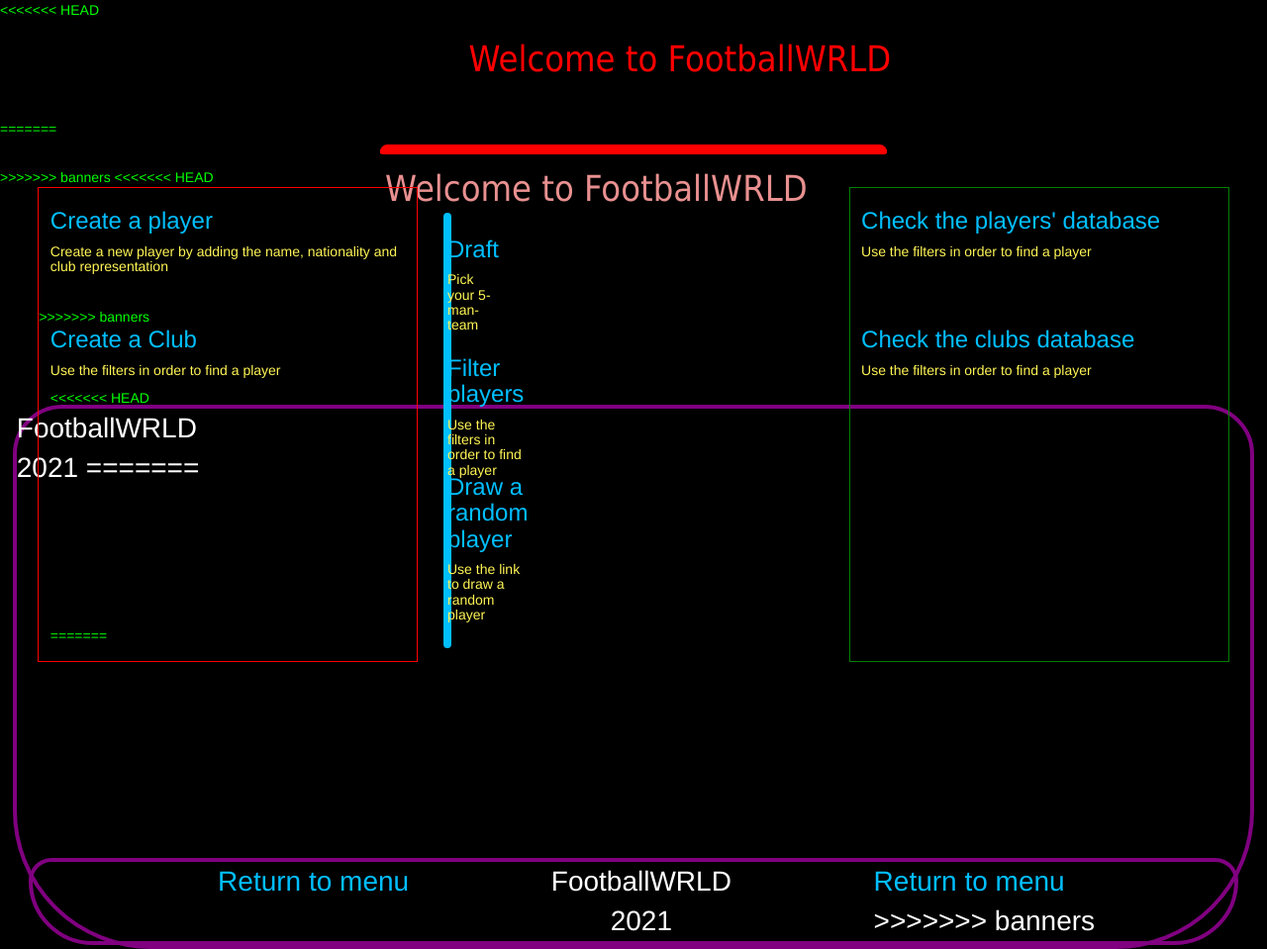
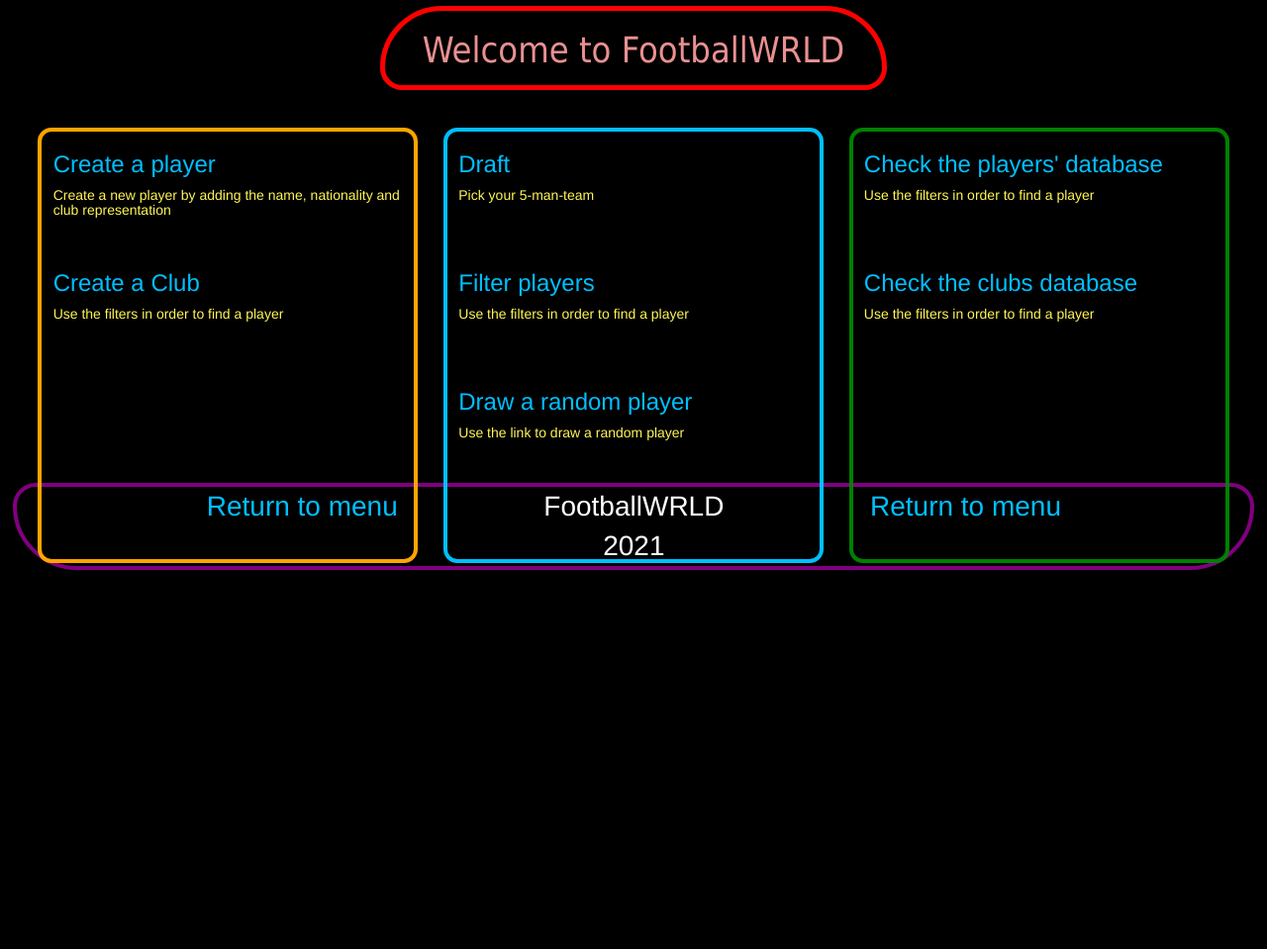
Before and after one commit to mmyszak999/FootballWRLD, a Django app: page /FootballWRLD/ in a window 1280 px wide. Shown: the whole page at 99% size. After the commit the page ends 576 px from the top, so only its background shows below. Run offline with Django 3.2, Linux system fonts and the light colour scheme; some libraries are stand-ins or nearby versions.

Commit message:
Fix: reshape files after failed merging

```diff
--- a/FW/static/FW/style.css
+++ b/FW/static/FW/style.css
@@ -2,18 +2,15 @@ body{
     background-color: black;
     color: lime;
     font-family: helvetica;
-<<<<<<< HEAD
-=======
     min-width: 500px;
->>>>>>> banners
 }
 
 h1{
    color: red;
-   position: absolute;
    text-align: center;
    margin-left: 37%;
    font-family: Tahoma;
+   border-radius: 14px 14px 14px 14px;
 }
 
 .Create{
@@ -22,11 +19,13 @@ h1{
 }
 
 #create{
-    height: 60%;
+    height: 55%;
     width: 30%;
     position: absolute;
     margin-left: 3%;
-    border: 1px solid red;
+    border: 4px solid orange;
+    border-radius: 14px 14px 14px 14px;
+    margin-top: 2%;
 }
 
 .Features{
@@ -37,17 +36,11 @@ h1{
 #features{
     position: absolute;
     margin-left: 35%;
-<<<<<<< HEAD
-    width:30%;
-    height: 60%;
-    border: 1px solid blue;
-=======
     width: 30%;
     height: 55%;
     border: 4px solid DeepSkyBlue;
     border-radius: 14px 14px 14px 14px;
     margin-top: 2%;
->>>>>>> banners
 }
 
 .Databases{
@@ -56,12 +49,13 @@ h1{
  }
 
 #databases{
-    height: 60%;
+    height: 55%;
     width: 30%;
     position: absolute;
     margin-left:67%;
-    border: 1px solid green;
-
+    border: 4px solid green;
+    border-radius: 14px 14px 14px 14px;
+    margin-top: 2%;
 }
 
 h5{
@@ -93,24 +87,9 @@ h2{
 p{
     color: orange;
     font-family: "Comic Sans MS", "Comic Sans", cursive;
-    width: 54%;
+    width: 40%;
 }
 
-<<<<<<< HEAD
-#Footer{
-    position: absolute;
-    color: white;
-    width: 94%;
-    height: 12%;
-    margin-top:13%;
-    margin-left:3%;
-    border: 1px solid orange;
-    font-family: helvetica;
-    font-size: 28px;
-    text-align: center;
-}
-=======
->>>>>>> banners
 
 .submit-button{
      background: #0066A2;
@@ -125,49 +104,29 @@ p{
 }
 
 table{
-<<<<<<< HEAD
-    border: 1px solid red;
-    width: 90%;
-    margin-left: 3%;
-=======
     border: 3px solid orange;
     width: 90.000001%;
     margin-left: 5%;
     margin-bottom: 1%;
->>>>>>> banners
 }
 
 th{
-    border: 1px solid red;
+    border: 2px solid orange;
 }
 
 .FilterPlayer{
     width: 77%;
     position: relative;
-<<<<<<< HEAD
-    height: 50%;
-    text-align: center;
-    border: 1px solid green;
-
-=======
     height: 99%;
     text-align: center;
     border: 5px solid orange;
     margin-top: 1%;
     margin-left:22%;
     margin-bottom: auto;
->>>>>>> banners
 }
 
 .FilterForm{
     margin-top: 1%;
-<<<<<<< HEAD
-    width: 21%;
-    position: relative;
-    height: 50%;
-    text-align:left;
-    float: left;
-=======
     width: 22%;
     height: 99%;
     text-align: left;
@@ -220,5 +179,4 @@ th{
 
 #FilterContainer{
     margin-bottom: 1%;
->>>>>>> banners
 }
--- a/FW/templates/FW/CreateClub.html
+++ b/FW/templates/FW/CreateClub.html
@@ -9,7 +9,7 @@
     <title>Club Creation</title>
 </head>
 <body>
-<h2>Create a club</h2>
+<div class="UpperBanner"><h1>Create a club</h1></div>
     <form action="" method="post">
         {% csrf_token %}
         {{form.as_p}}
--- a/FW/templates/FW/CreatePlayer.html
+++ b/FW/templates/FW/CreatePlayer.html
@@ -9,7 +9,7 @@
     <title>Player Creation</title>
 </head>
 <body>
-<h2>Create a player</h2>
+<div class="UpperBanner"><h1>Create a player</h1></div>
     <form action="" method="post">
         {% csrf_token %}
         {{form.as_p}}
--- a/FW/templates/FW/Draft.html
+++ b/FW/templates/FW/Draft.html
@@ -9,9 +9,6 @@
     <title>Draft</title>
 </head>
 <body>
-<<<<<<< HEAD
-Draft
-=======
 <div class="UpperBanner"><h1 class="UpperBannerText">Draft</h1></div>
 <footer id="Footer">
 <ol id="FooterList">
@@ -20,6 +17,5 @@ Draft
     <li><a href="{% url 'FW:index' %}">Return to menu</a></li>
 </ol>
 </footer>
->>>>>>> banners
 </body>
 </html>
--- a/FW/templates/FW/FilterPlayer.html
+++ b/FW/templates/FW/FilterPlayer.html
@@ -9,11 +9,8 @@
     <title>Players' filter</title>
 </head>
 <body>
-<<<<<<< HEAD
-=======
 <section id="FilterContainer">
 <div class="UpperBanner"><h1 class="UpperBannerText">Filters</h1></div>
->>>>>>> banners
 <form method="get" class="FilterForm">
     {{ filter.form.as_p }}
     <button type="submit" class="submit-button">Filter</button>
--- a/FW/templates/FW/PlayersDatabase.html
+++ b/FW/templates/FW/PlayersDatabase.html
@@ -9,7 +9,7 @@
     <title>Players' database</title>
 </head>
 <body>
-    <h2>The list of the players in the database: </h2>
+    <div class="UpperBanner"><h1>Players' database</h1></div>
     <table>
         <tr>
             <th><h4>No</h4></th>
--- a/FW/templates/FW/index.html
+++ b/FW/templates/FW/index.html
@@ -7,12 +7,7 @@
     <title>FootballWRLD</title>
 </head>
 <body>
-<<<<<<< HEAD
-    <center><h1>Welcome to FootballWRLD</h1></center>
-    <br><br><br><br><br>
-=======
     <div class="UpperBanner"><h1>Welcome to FootballWRLD</h1></div>
->>>>>>> banners
     <section id="create">
     <div class="Create">
         <h3><a href="{% url 'FW:create_player' %}">Create a player</a></h3>
@@ -22,12 +17,7 @@
         <div class="Create">
         <h3><a href="{% url 'FW:create_club' %}">Create a Club</a></h3>
         <h5>Use the filters in order to find a player</h5>
-<<<<<<< HEAD
-        <br><br><br><br><br><br>
-    <br><br><br><br><br><br>
-=======
         </div>
->>>>>>> banners
     </section>
     <section id="features">
     <div class="Features">
@@ -50,28 +40,18 @@
         <h3><a href="{% url 'FW:players_database' %}">Check the players' database</a></h3>
         <h5>Use the filters in order to find a player</h5>
     </div>
-    <br><br><br><br><br><br>
+        <br><br><br><br><br><br>
     <div class="Databases">
         <h3><a href="{% url 'FW:clubs_database' %}">Check the clubs database</a></h3>
         <h5>Use the filters in order to find a player</h5>
     </div>
-    <br><br><br><br><br><br>
         </section>
-<<<<<<< HEAD
-    <br><br><br><br><br><br>
-<br><br><br><br><br><br>
-<footer id="Footer">
-    FootballWRLD
-    <br>
-    2021
-=======
 <footer id="Footer" style="margin-top: 30%">
 <ol>
     <li><a href="{% url 'FW:index' %}">Return to menu</a></li>
     <li>FootballWRLD <br><center>2021</center></li>
     <li><a href="{% url 'FW:index' %}">Return to menu</a></li>
 </ol>
->>>>>>> banners
 </footer>
 </body>
 </html>
```
Also changed, not shown: FW/templates/FW/ClubsDatabase.html (+0 -8 lines).
